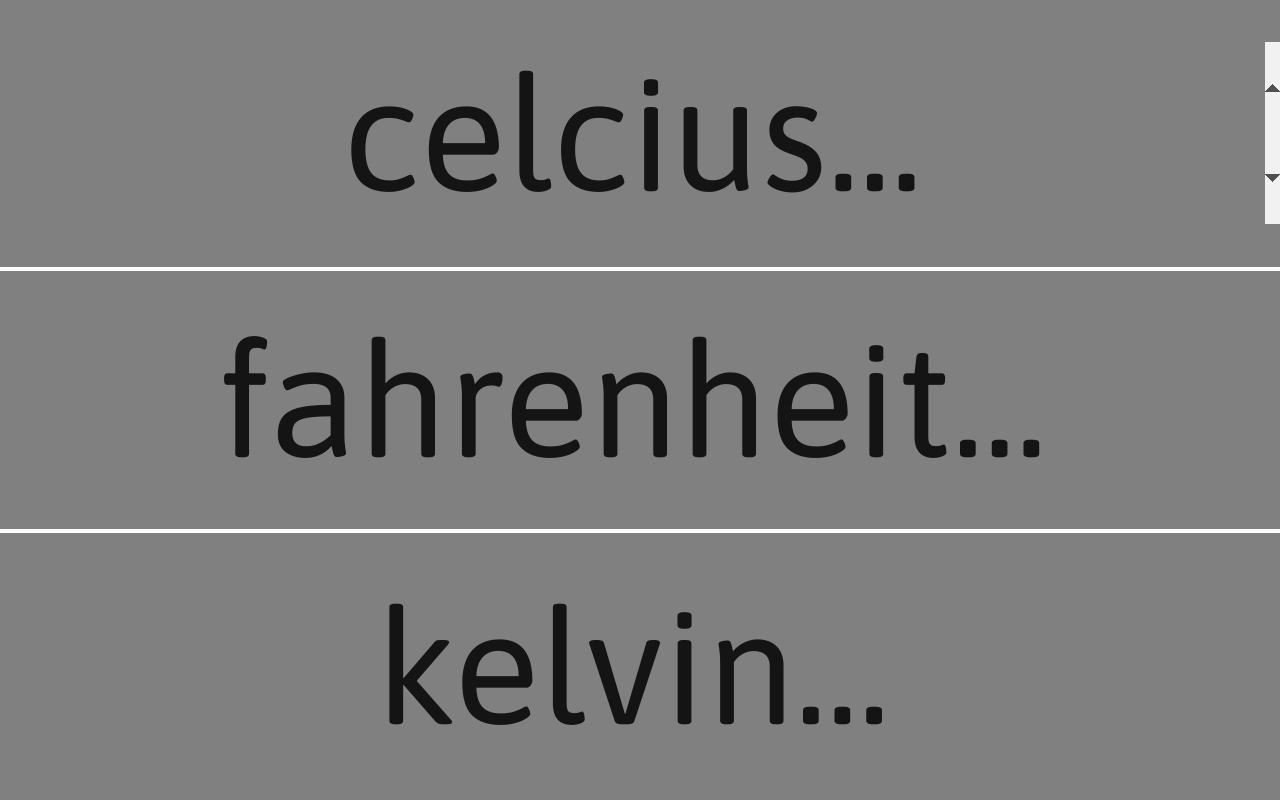
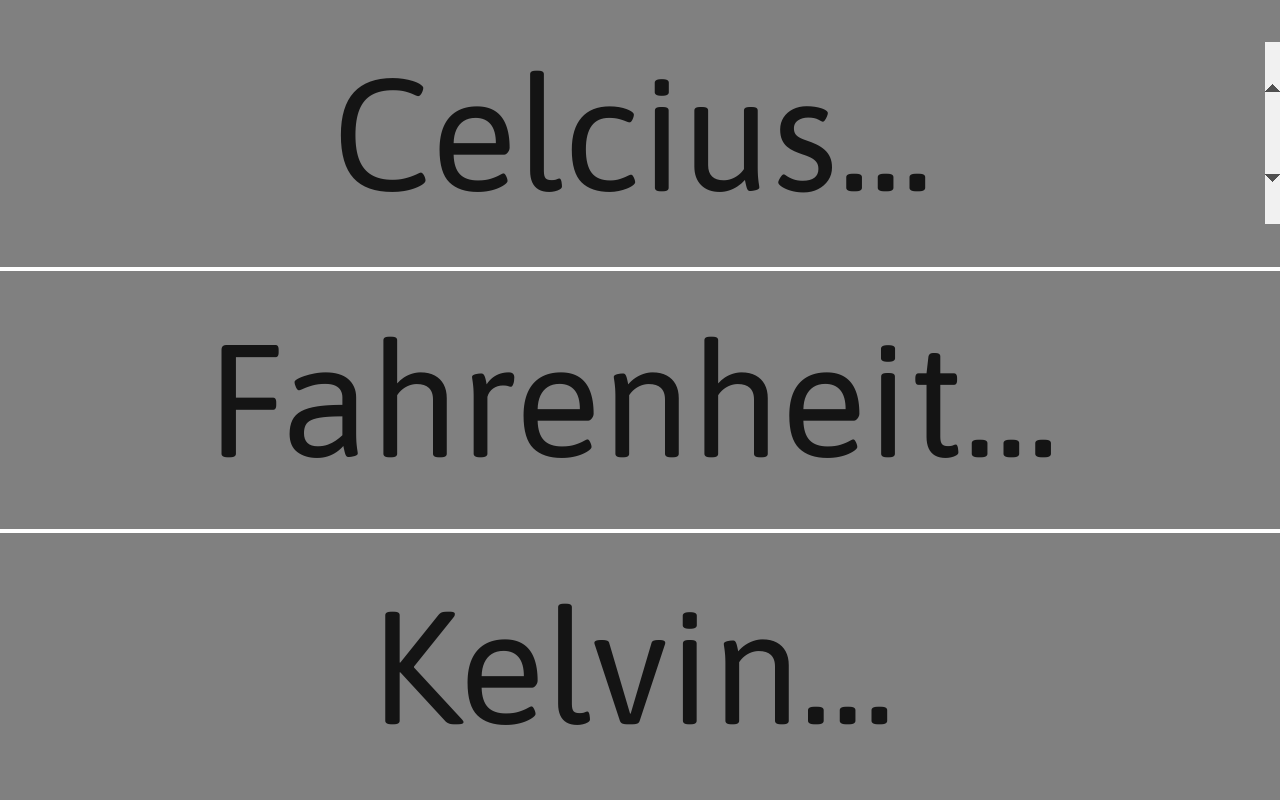
Before and after one commit to Maryamm07/temperatureConverter, a plain HTML site: page index.html in a window 1280 px wide. Drawn offline with Linux system fonts and the light colour scheme.

Commit message:
Update index.html

```diff
--- a/index.html
+++ b/index.html
@@ -8,13 +8,13 @@
 </head>
 <body>
     <div id="celcius">
-        <input type="number" placeholder="celcius...">
+        <input type="number" placeholder="Celcius...">
     </div>
     <div id="fahrenheit">
-        <input type="number" placeholder="fahrenheit...">
+        <input type="number" placeholder="Fahrenheit...">
     </div>
     <div id="kelvin">
-        <input type="number" placeholder="kelvin...">
+        <input type="number" placeholder="Kelvin...">
     </div>
     <script src="index.js"></script>
 </body>
```
